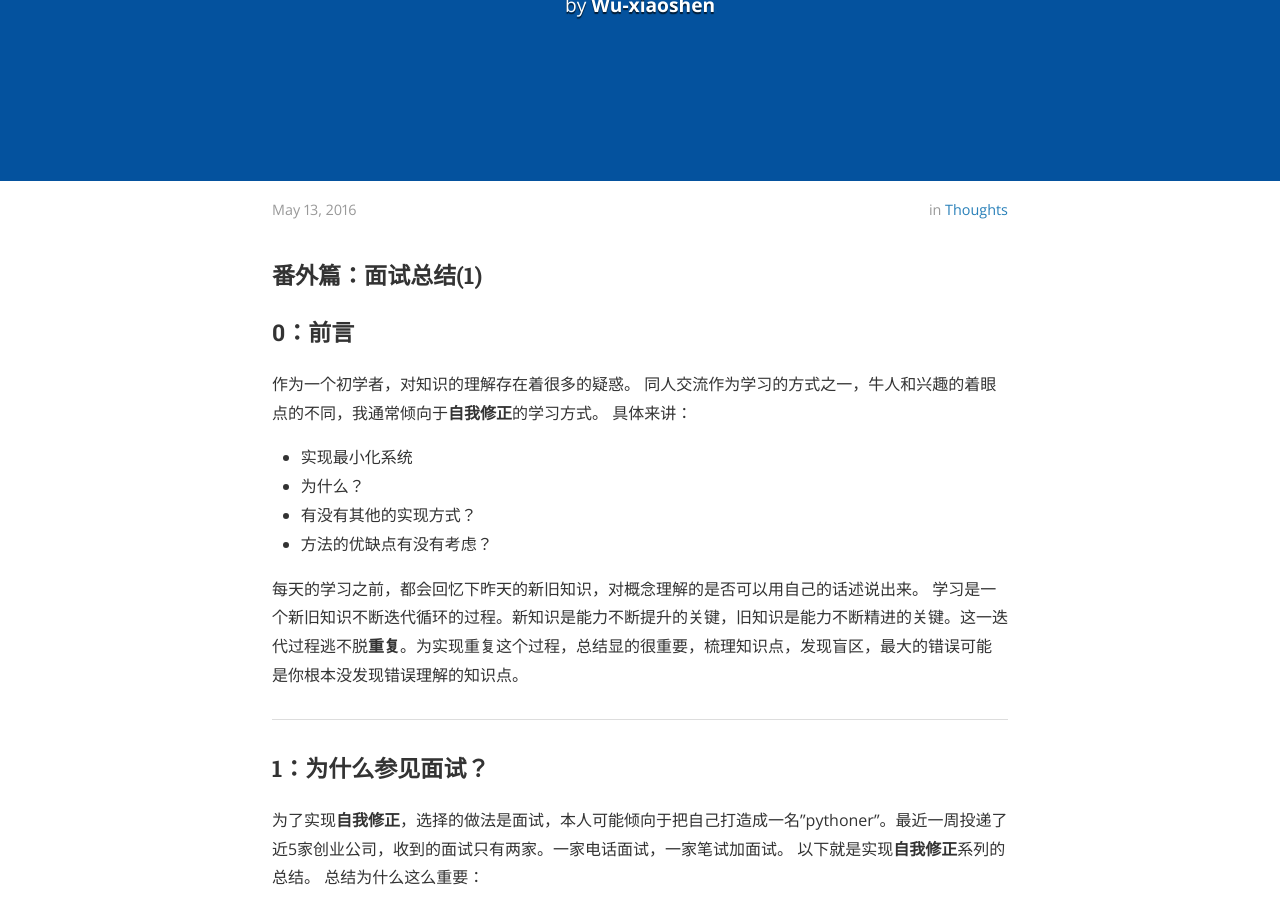
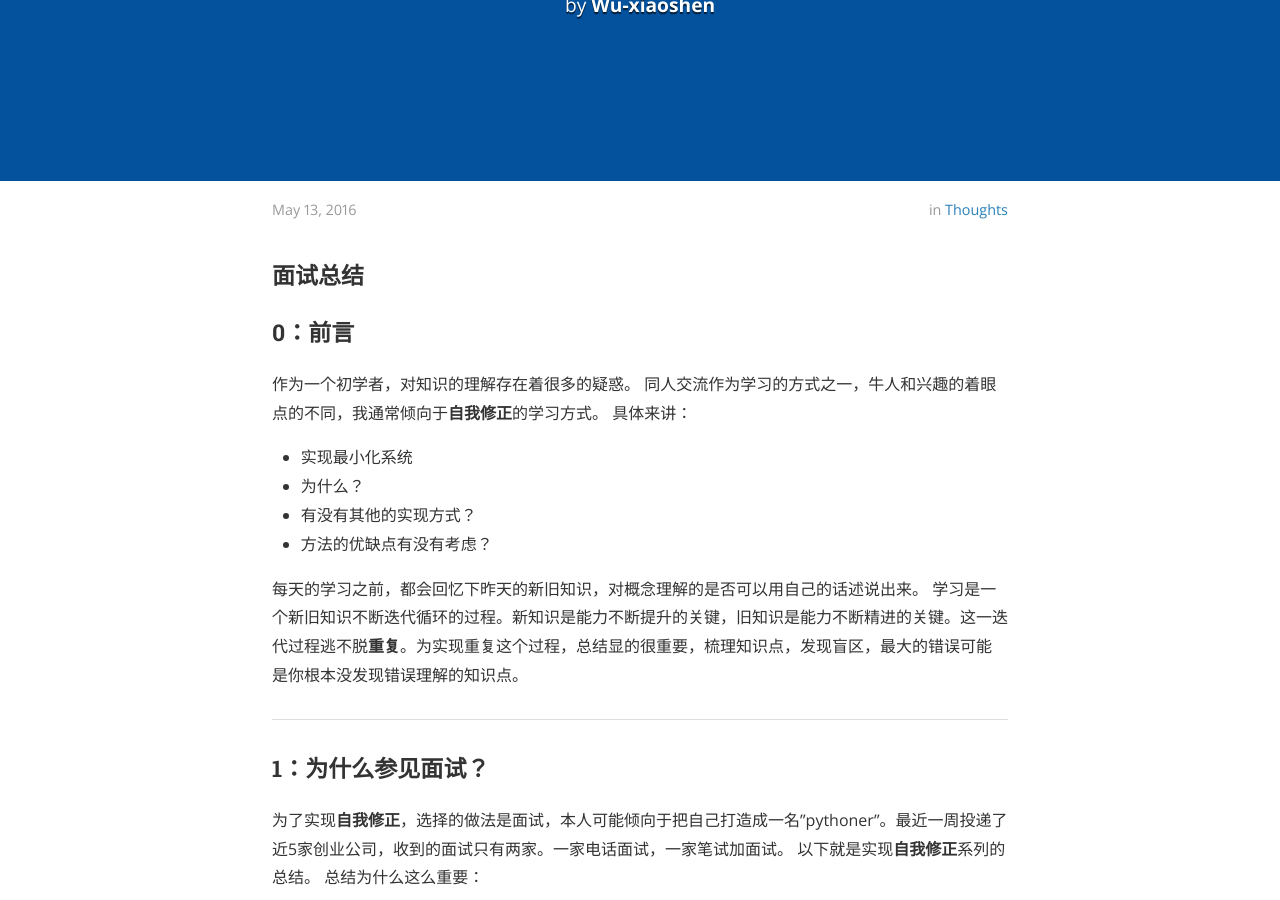
Before and after one commit to XieWeiXie/wuxiaoxiaoshen.github.ioo, a Jekyll site: the page built from _posts/2016-05-13-interview.markdown, in a window 1280 px wide and 900 px high, scrolled down 322 px. Built offline with Jekyll 4.4.1, drawn with Linux system fonts in a browser that asks for light colours; nearby versions of some CDN libraries; a style sheet for code colours, icons or effects is not loaded.

Commit message:
modify interview

```diff
--- a/_posts/2016-05-13-interview.markdown
+++ b/_posts/2016-05-13-interview.markdown
@@ -9,15 +9,13 @@ date: 2016-05-13 22:00:00
 ---
 
 
-### 番外篇：面试总结(1)
+### 面试总结
 
 
 ### 0：前言
 作为一个初学者，对知识的理解存在着很多的疑惑。
 同人交流作为学习的方式之一，牛人和兴趣的着眼点的不同，我通常倾向于**自我修正**的学习方式。
 具体来讲：
-
-<!--more-->
 
 - 实现最小化系统
 - 为什么？
@@ -40,6 +38,7 @@ date: 2016-05-13 22:00:00
 
 
 ---
+
 ### 2：面试的流程？
 - 第一家：创业公司，面试岗位：python 开发工程师
 
```
